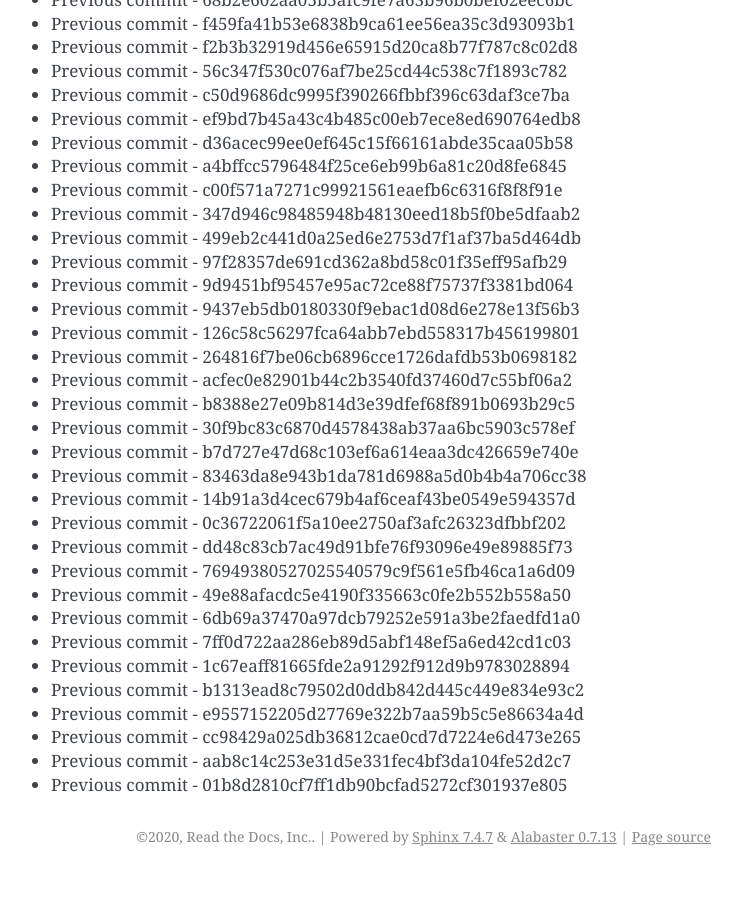
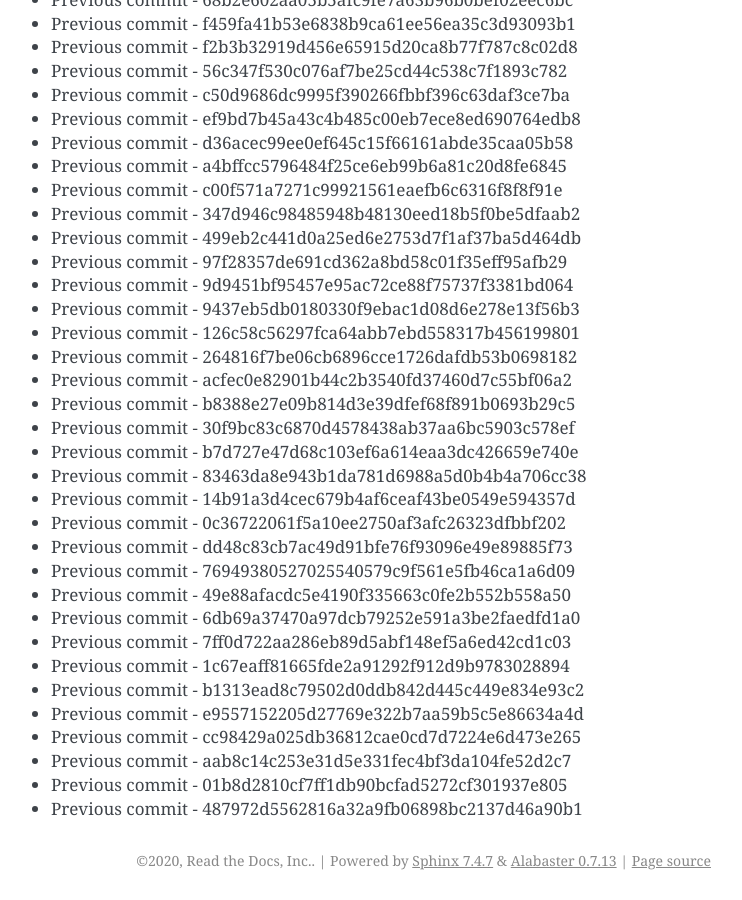
Before and after one commit to readthedocs/rtd-git-stresstest, a Sphinx documentation site: the page built from docs/updates.rst, in a window 1280 px wide and 900 px high, scrolled down 15862 px. Shown: the whole window, without its empty margins (399-1141 px from the left). Built offline with Sphinx 7.4.7, drawn with Linux system fonts in a browser that asks for light colours; before the commit the page ends 16738 px from its top, so only the background shows below that.

Commit message:
Generating commit from previous: 487972d5562816a32a9fb06898bc2137d46a90b1

```diff
--- a/docs/updates.rst
+++ b/docs/updates.rst
@@ -698,3 +698,4 @@ It can be tested for any performance characteristics.
 * Previous commit - cc98429a025db36812cae0cd7d7224e6d473e265
 * Previous commit - aab8c14c253e31d5e331fec4bf3da104fe52d2c7
 * Previous commit - 01b8d2810cf7ff1db90bcfad5272cf301937e805
+* Previous commit - 487972d5562816a32a9fb06898bc2137d46a90b1
```
